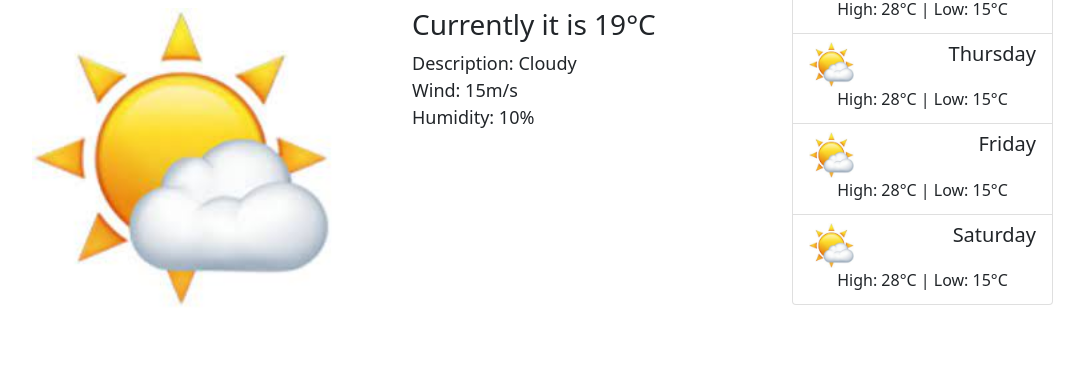
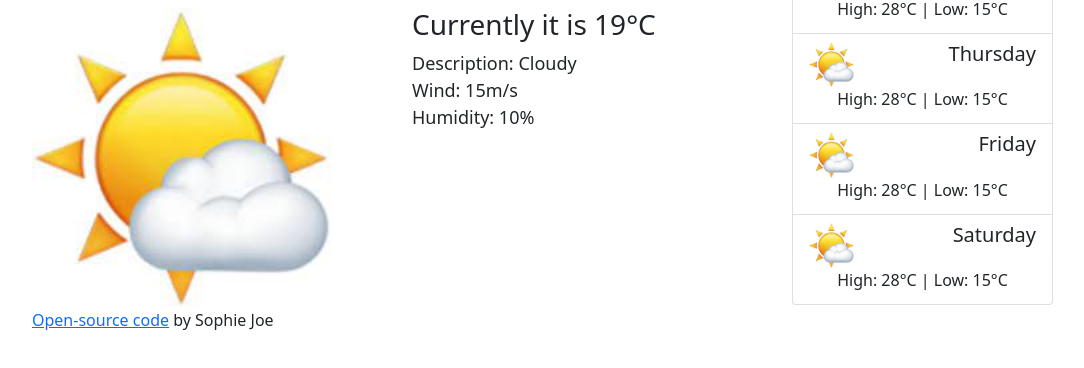
Before and after one commit to sophie-joe/weather-app-shecodes, a plain HTML site: page index.html in a window 1280 px wide. Shown: the part 252-620 px from the top of the page, without its empty margins (50-1134 px from the left). Drawn offline with nearby package versions, Linux system fonts and the light colour scheme.

Commit message:
Update link

```diff
--- a/index.html
+++ b/index.html
@@ -132,6 +132,8 @@
           </div>
         </div>
       </div>
+<a href="https://github.com/sophie-joe/weather-app-shecodes">Open-source code</a><span> by Sophie Joe</span>
+
     <script src="src/index.js"></script>
   </body>
 </html>
```
